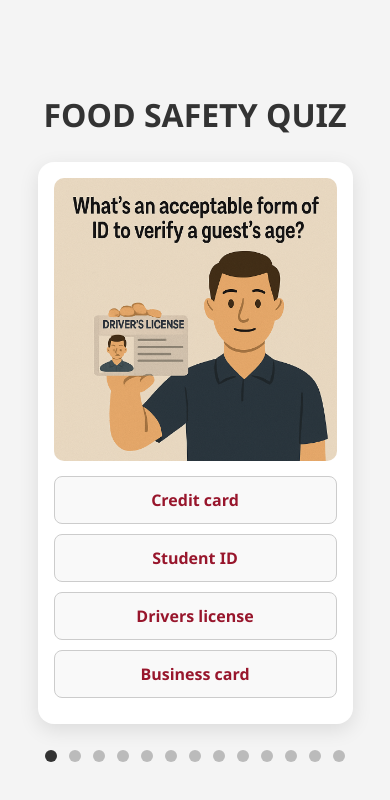
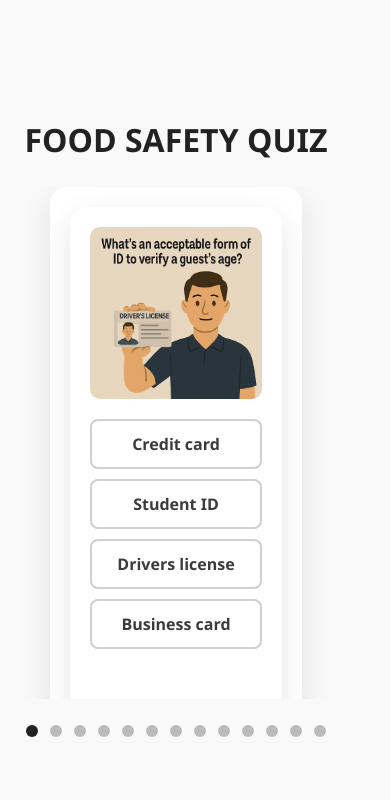
Before and after one commit to pragyamittal0/Food_safety, a React (Vite) app: page / in a window 390 px wide. Shown: the top 800 px of the page. Built offline with nearby package versions, Linux system fonts and the light colour scheme.

Commit message:
Update App.css

```diff
--- a/src/App.css
+++ b/src/App.css
@@ -1,14 +1,13 @@
-/* Base Styles */
+/* Reset + Base */
 body {
   margin: 0;
-  background-color: #f4f4f4;
+  background-color: #f9f9f9;
   font-family: 'Segoe UI', sans-serif;
-  justify-content: center;
 }
 
 .container {
-  max-width: 2000px;
-  margin: 40px auto;
+  max-width: 1200px;
+  margin: 0 auto;
   padding: 20px;
   text-align: center;
 }
@@ -17,66 +16,64 @@ body {
   font-size: 32px;
   font-weight: bold;
   margin-bottom: 30px;
-  color: #333;
+  color: #222;
 }
 
-/* Responsive Carousel Grid */
+/* Carousel Wrapper */
 .carousel-wrapper {
   width: 100%;
   display: flex;
   justify-content: center;
   margin-bottom: 20px;
+  overflow: hidden;
 }
 
 .carousel {
   display: grid;
   gap: 20px;
   justify-content: center;
+  align-items: stretch;
 }
 
+/* Grid per screen */
 @media (min-width: 1024px) {
   .carousel {
-    grid-template-columns: repeat(3, 300px);
+    grid-template-columns: repeat(3, 320px);
   }
 }
 
 @media (min-width: 768px) and (max-width: 1023px) {
   .carousel {
-    grid-template-columns: repeat(2, 300px);
+    grid-template-columns: repeat(2, 320px);
   }
 }
 
 @media (max-width: 767px) {
   .carousel {
-    grid-template-columns: repeat(1, 90%);
-    justify-content: center;
+    grid-template-columns: 90%;
   }
-  .carousel-wrapper {
-    touch-action: pan-y;
-    overscroll-behavior-x: contain;
-  }
-
 }
 
 /* Card Styling */
-.card {
-  background: white;
+.card,
+.swipeable-card {
+  background: #fff;
   border-radius: 16px;
-  box-shadow: 0 6px 20px rgba(0, 0, 0, 0.1);
-  padding: 16px;
+  box-shadow: 0 10px 30px rgba(0, 0, 0, 0.1);
+  padding: 20px;
+  height: 100%;
   display: flex;
   flex-direction: column;
-  align-items: center;
-  justify-content: center;
+  justify-content: flex-start;
   transition: transform 0.3s ease;
 }
 
 .image {
   width: 100%;
-  height: fit-content;
-  object-fit: cover;
+  object-fit: contain;
+  max-height: 200px;
   border-radius: 10px;
-  margin-bottom: 15px;
+  margin-bottom: 20px;
 }
 
 /* Option Buttons */
@@ -85,31 +82,29 @@ body {
   margin-bottom: 10px;
   padding: 12px 16px;
   font-size: 16px;
-  border: 1px solid #ccc;
   border-radius: 8px;
-  background-color: #f9f9f9;
+  background-color: #ffffff;
+  border: 2px solid #d0d0d0;
   cursor: pointer;
   transition: all 0.3s ease;
-  color: rgb(152, 22, 44);
-  font-weight: bold;
+  color: #3b3b3b;
+  font-weight: 600;
 }
 
 .option:hover:enabled {
-  background-color: #f0f0f0;
+  background-color: #f5f5f5;
 }
 
 .option.correct {
   background-color: #d4edda;
-  border-color: #8fd19e;
+  border-color: #28a745;
   color: #256029;
-  font-weight: bold;
 }
 
 .option.wrong {
   background-color: #f8d7da;
-  border-color: #e09ea4;
+  border-color: #dc3545;
   color: #842029;
-  font-weight: bold;
 }
 
 .option:disabled {
@@ -117,7 +112,17 @@ body {
   opacity: 0.9;
 }
 
-/* Navigation */
+/* Swipeable card animation */
+.swipeable-card {
+  will-change: transform;
+  touch-action: pan-y;
+  display: flex;
+  flex-direction: column;
+  justify-content: center;
+  align-items: center;
+}
+
+/* Navigation Buttons */
 .navigation {
   margin: 20px 0;
 }
@@ -126,7 +131,7 @@ body {
   margin: 0 10px;
   padding: 10px 16px;
   font-size: 20px;
-  background-color: #eeeeee;
+  background-color: #e6e6e6;
   border: none;
   border-radius: 8px;
   cursor: pointer;
@@ -134,7 +139,7 @@ body {
 }
 
 .nav-button:hover:enabled {
-  background-color: #dcdcdc;
+  background-color: #ccc;
 }
 
 .nav-button:disabled {
@@ -142,7 +147,7 @@ body {
   cursor: not-allowed;
 }
 
-/* Dot Indicators */
+/* Dot indicators */
 .dots {
   margin-top: 12px;
 }
@@ -158,17 +163,17 @@ body {
 }
 
 .dot.active {
-  background-color: #333;
+  background-color: #222;
 }
 
-/* Fullscreen Quiz Summary */
+/* Summary View */
 .summary {
   position: fixed;
   top: 0;
   left: 0;
   width: 100vw;
   height: 100vh;
-  background-color: #f5f5f5;
+  background-color: #f4f4f4;
   display: flex;
   align-items: center;
   justify-content: center;
@@ -176,10 +181,10 @@ body {
 }
 
 .summary-box {
-  background: #ffffff;
+  background: white;
   padding: 40px;
   border-radius: 16px;
-  box-shadow: 0 10px 30px rgba(0, 0, 0, 0.1);
+  box-shadow: 0 10px 30px rgba(0, 0, 0, 0.15);
   text-align: center;
   max-width: 400px;
   width: 90%;
```
